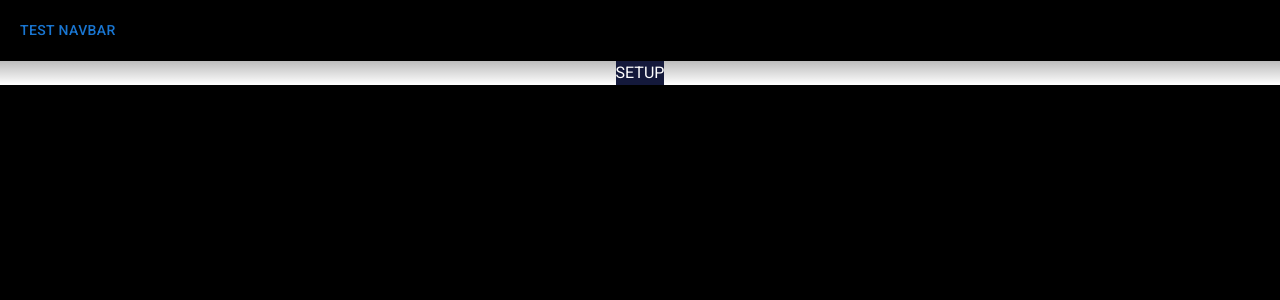
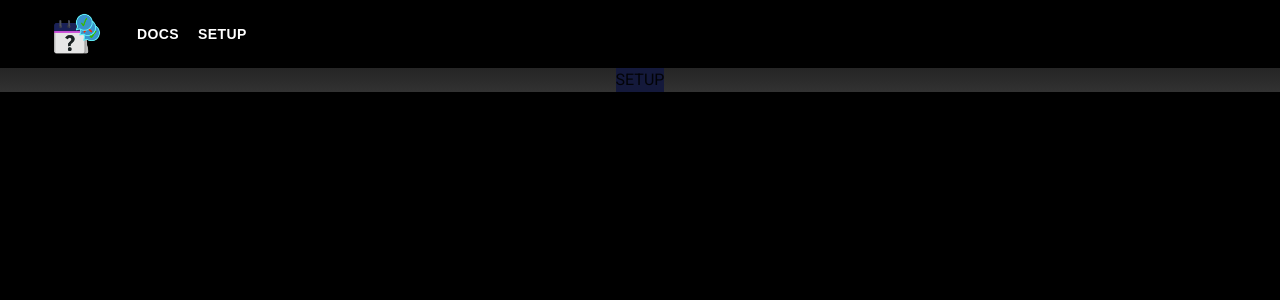
Before and after one commit to Nick-Zafiropoulos/event-organizer-site, a Next.js app: page /setup in a window 1280 px wide. Shown: the top 300 px of the page. Built offline with nearby package versions, Linux system fonts and the light colour scheme.

Commit message:
Change text formatting on home page.

```diff
--- a/src/app/globals.css
+++ b/src/app/globals.css
@@ -6,7 +6,7 @@
 
     --foreground-rgb: 0, 0, 0;
     --background-start-rgb: 214, 219, 220;
-    --background-end-rgb: 255, 255, 255;
+    --background-end-rgb: 50, 50, 50;
 
     --primary-glow: conic-gradient(
         from 180deg at 50% 50%,
@@ -156,3 +156,8 @@ a {
 .navFont {
     font-family: Arial, Helvetica, sans-serif;
 }
+
+.logo {
+    width: 50px;
+    height: auto;
+}
--- a/src/components/Navhead.tsx
+++ b/src/components/Navhead.tsx
@@ -1,12 +1,40 @@
+import { Typography } from '@mui/material';
 import Box from '@mui/material/Box';
 import Button from '@mui/material/Button';
 
 function Navhead() {
     return (
-        <Box className='headcss' sx={{ display: 'flex', justifyContent: 'left', p: 1.5 }}>
-            <Button sx={{ fontFamily: 'roboto' }} variant='text'>
-                Test Navbar
-            </Button>
+        <Box
+            className='headcss'
+            sx={{
+                display: 'flex',
+                justifyContent: 'center',
+                p: 1.5,
+                minWidth: '100%',
+            }}
+        >
+            <Box sx={{ flexGrow: { xs: '0', xxl: '1' } }}></Box>
+            <Box
+                sx={{
+                    display: 'flex',
+
+                    maxWidth: '1920px',
+                    flexGrow: { xs: '1', xl: '2' },
+                }}
+            >
+                <Box sx={{ display: 'flex', justifyContent: 'left', pl: 5 }}>
+                    <img className='logo' src='/EventOrganizerLogo.png' />
+
+                    <Button sx={{ fontFamily: 'arial', fontWeight: 'bold', color: 'white', ml: 3 }} variant='text'>
+                        DOCS
+                    </Button>
+                    <Button sx={{ fontFamily: 'arial', fontWeight: 'bold', color: 'white' }} variant='text'>
+                        SETUP
+                    </Button>
+                </Box>
+            </Box>
+
+            <Box sx={{ flexGrow: { xs: '0', xxl: '1' } }}></Box>
         </Box>
     );
 }
--- a/src/theme/eoTheme.jsx
+++ b/src/theme/eoTheme.jsx
@@ -9,7 +9,9 @@ const roboto = Roboto({
 
 const theme = createTheme({
     palette: {
-        mode: 'dark',
+        background: {
+            default: '#000',
+        },
     },
     typography: {
         fontFamily: roboto.style.fontFamily,
```
Also changed, not shown: src/app/page.tsx (+49 -13 lines), public/EventOrganizerLogo.png (added).
